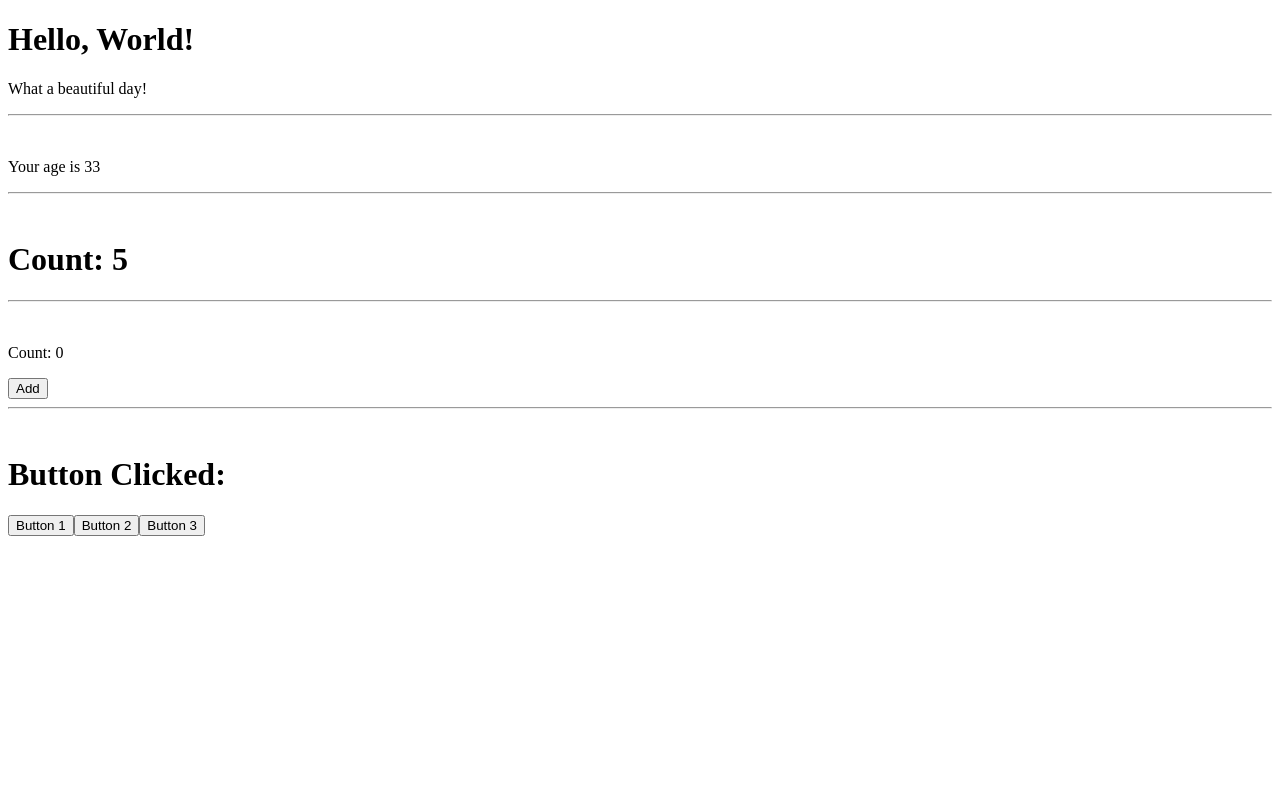
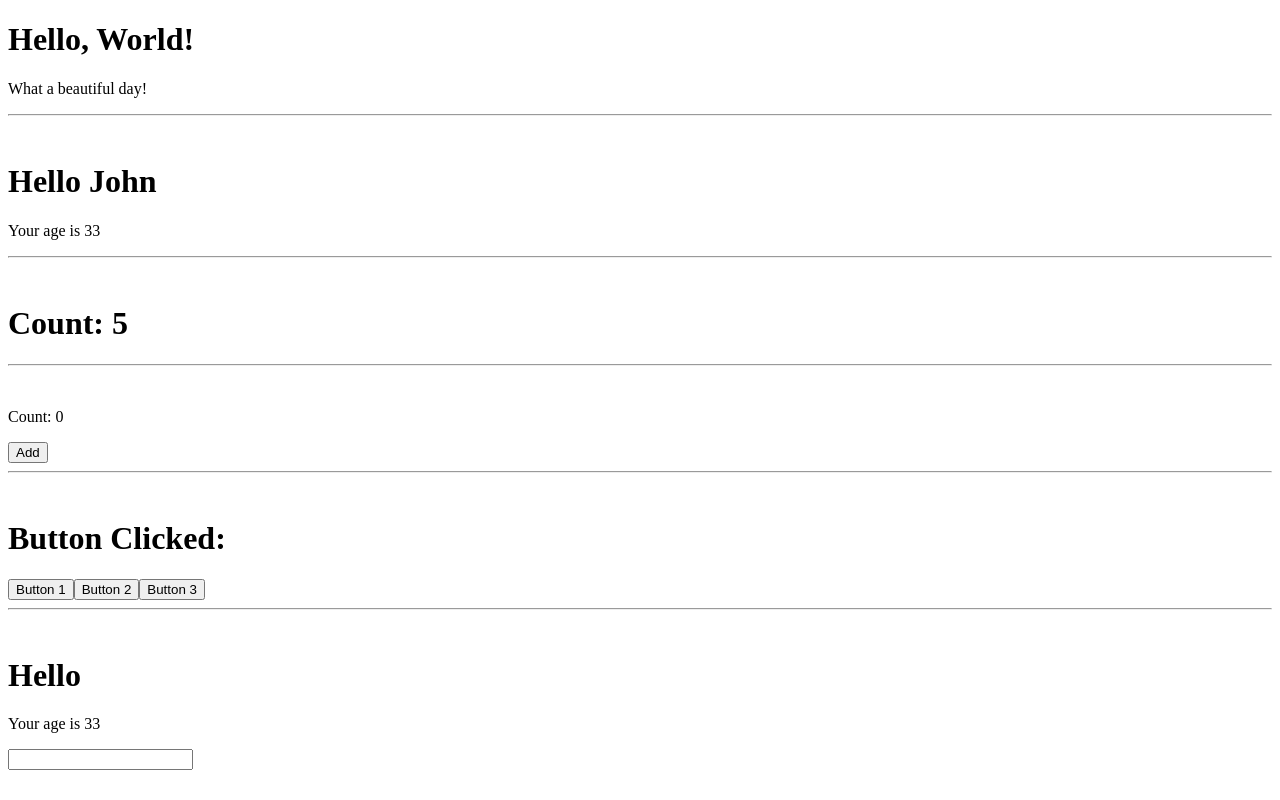
Before and after one commit to silviosmc/Esercizi_React, a React (Create React App) app: page / in a window 1280 px wide. Built offline with nearby package versions, Linux system fonts and the light colour scheme.

Commit message:
Forms - 01

```diff
--- a/src/App.js
+++ b/src/App.js
@@ -3,6 +3,7 @@ import { ClickCounter } from './ClickCounter';
 import { ClickTracker } from './ClickTracker';
 import { Counter } from './Counter';
 import { Hello } from './Hello';
+import { InteractiveWelcome } from './InteractiveWelcome';
 import { Welcome } from './Welcome';
 
 export class App extends React.Component {
@@ -22,6 +23,9 @@ export class App extends React.Component {
                 <hr/>
                 <br/>
                 <ClickTracker />
+                <hr/>
+                <br/>
+                <InteractiveWelcome />
             </div>
         )
     }
--- /dev/null
+++ b/src/InteractiveWelcome.js
@@ -0,0 +1,30 @@
+import React from "react";
+import { Welcome } from "./Welcome";
+
+
+export class InteractiveWelcome extends React.Component {
+    state = {
+        username: '',
+    }
+
+
+    handleInputChange = (event) => {
+       const name = event.target.name
+       const value = event.target.value
+
+       this.setState({
+        [name]: value
+       })
+    }
+
+
+    render() {
+        return (
+            <div>
+                <Welcome name={this.state.username} age={33}/>
+                <input name="username" value={this.state.username} onChange={this.handleInputChange}></input>
+            </div>
+        )
+    }
+
+}
--- a/src/Welcome.js
+++ b/src/Welcome.js
@@ -5,6 +5,7 @@ export class Welcome extends React.Component {
     render(){
         return(
             <div>
+                <h1>Hello {this.props.name}</h1>
                 <Age age={this.props.age}/>
             </div>
         )
```
